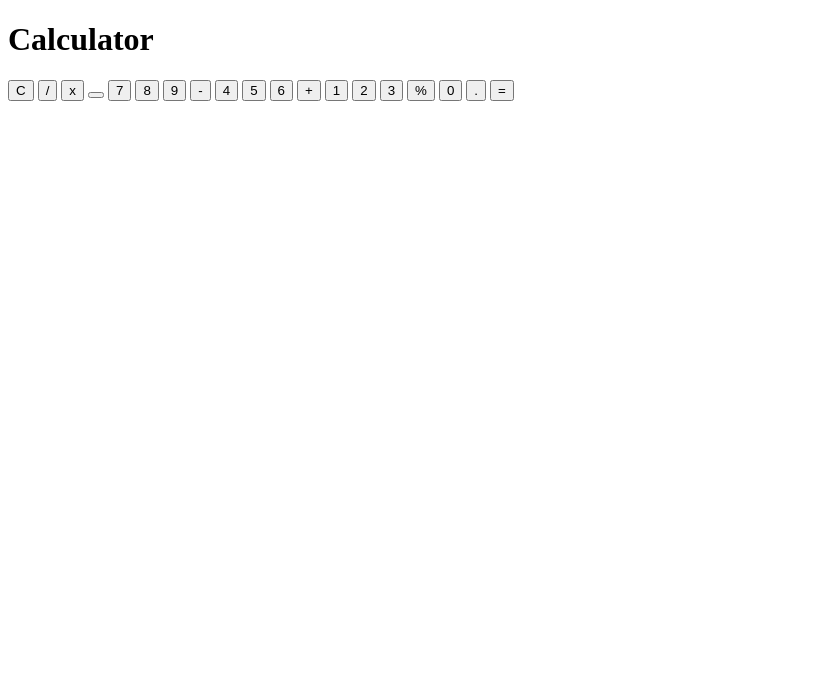
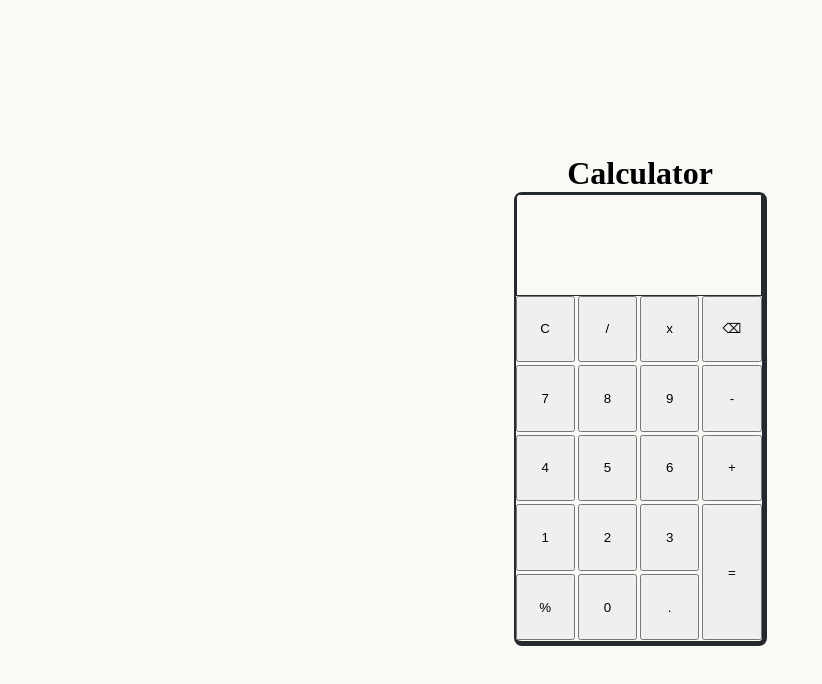
Before and after one commit to KKaged/calculator, a plain HTML site: page index.html in a window 1280 px wide. Shown: the whole page, without its empty margins (0-822 px from the left). Drawn offline with Linux system fonts and the light colour scheme.

Commit message:
finished basic calculator outline.

```diff
--- a/index.html
+++ b/index.html
@@ -6,16 +6,18 @@
     <meta name="viewport" content="width=device-width, initial-scale=1.0" />
     <title>Daniel Leon - Calculator</title>
     <script src="script.js"></script>
+    <link rel="stylesheet" href="styles.css" />
   </head>
   <body>
     <div class="bg">
+      <h1 class="title">Calculator</h1>
       <div class="calc-body">
-        <h1 class="title">Calculator</h1>
         <div class="display"></div>
+        <div class="grid-container">
           <button class="clear">C</button>
           <button class="divide">/</button>
           <button class="multiply">x</button>
-        <button class="delete"></button>
+          <button class="delete">⌫</button>
           <button class="seven">7</button>
           <button class="eight">8</button>
           <button class="nine">9</button>
@@ -27,10 +29,11 @@
           <button class="one">1</button>
           <button class="two">2</button>
           <button class="three">3</button>
+          <button class="equals">=</button>
           <button class="percentage">%</button>
           <button class="zero">0</button>
           <button class="decimal">.</button>
-        <button class="equals">=</button>
+        </div>
       </div>
     </div>
   </body>
--- a/styles.css
+++ b/styles.css
@@ -0,0 +1,36 @@
+*{
+    margin: 0;
+    padding: 0;
+}
+.bg{
+    background-color: #FAF9F6;
+    height: 100vh;
+    width: 100%;
+    justify-content: center;
+    align-items: center;
+    display: flex;
+    flex-direction: column;
+}
+.calc-body{
+    border: #24292e 2px solid;
+    border-radius: 8px;
+    border-right-width: 5px;
+    border-bottom-width: 5px;
+}
+.display{
+    height: 100px;
+    border: #24292e 1px solid;
+
+}
+.grid-container{
+    height:345px;
+    width: 246px;
+    grid-template-columns: repeat(4, 1fr);
+    display: inline-grid;
+    grid-template-rows: repeat(5, 1fr);
+    gap: 3px;
+}
+.equals {
+    grid-column: 4;
+    grid-row: 4 / span 2;
+}
```
Lines whose indentation alone changed are shown as unchanged.
